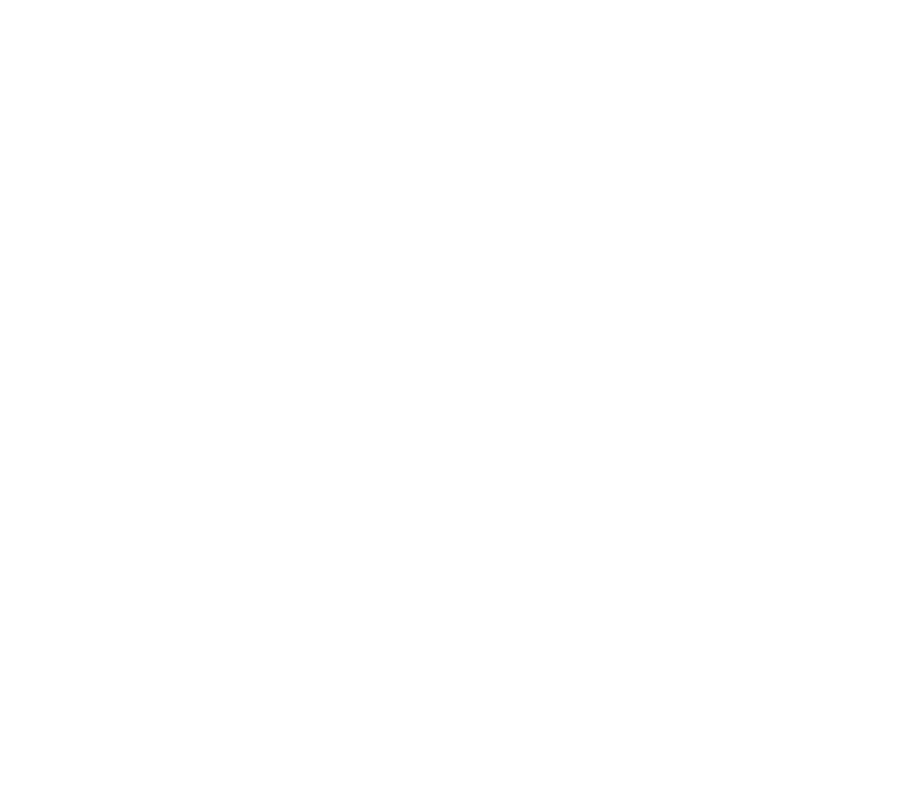
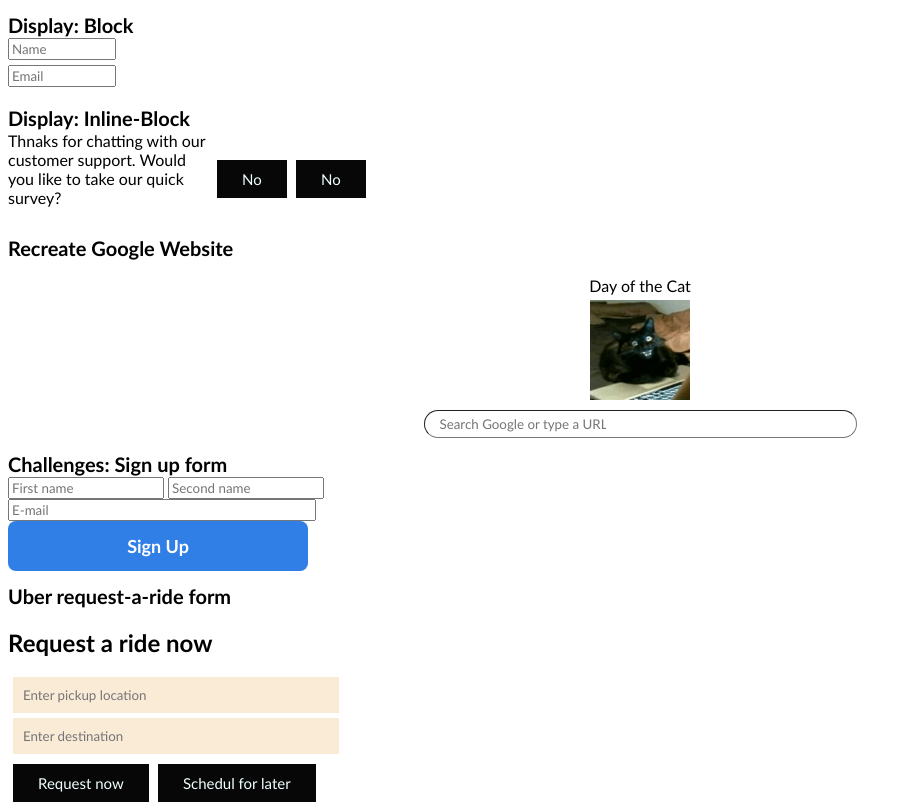
Before and after one commit to ObiWanAdobi/HTML-Exercises, a plain HTML site: page exercsie8.html in a window 1280 px wide. Shown: the whole page, without its empty margins (0-912 px from the left). Drawn offline with Linux system fonts and the light colour scheme.

Commit message:
Exercises 1-10

```diff
--- a/css/exercise6.css
+++ b/css/exercise6.css
@@ -0,0 +1,13 @@
+*{
+    font-family: 'Open Sans';
+}
+
+.model3{
+    font-style: bold;
+
+}
+
+a{
+    color: black;
+
+}
--- a/css/exercise7.css
+++ b/css/exercise7.css
@@ -0,0 +1,93 @@
+h {
+  font-family: "Courier New", Courier, monospace;
+}
+
+img {
+  margin: 10px 15px;
+}
+
+.cat1 {
+  width: 150px;
+  height: 150px;
+  border-radius: 30px;
+}
+
+.cat2 {
+  width: 150px;
+  height: 150px;
+  object-fit: cover;
+  object-position: center;
+}
+
+.cat3 {
+  width: 150px;
+  height: 150px;
+  border-radius: 100px;
+}
+
+#textbox1 {
+  font-size: 15px;
+  padding-top: 12px;
+  padding-bottom: 10px;
+  padding-left: 10px;
+  padding-right: 10px;
+  border-radius: 6px;
+  border-color: bisque;
+  border-width: 1px;
+  border-style: solid;
+}
+
+#textbox2 {
+  font-size: 15px;
+  border-radius: 15px;
+  border-width: 1px;
+  border-color: rgb(8, 214, 214);
+  padding: 10px 100px 10px 5px;
+}
+
+#textbox3 {
+}
+.mail {
+  font-family: sans-serif;
+  padding: 10px 170px 0px 0px;
+  margin: 0px 0px 5px 0px;
+  color: rgb(104, 121, 136);
+}
+.text {
+  font-family: sans-serif;
+  color: rgb(104, 121, 136);
+  font-size: 10px;
+}
+
+.button1 {
+  background-color: rgb(65, 65, 228);
+  color: white;
+  padding: 10px 70px;
+  border-radius: 20px;
+  border: none;
+  vertical-align: middle;
+}
+
+.button2 {
+  background-color: rgb(10, 10, 247);
+  color: white;
+  padding: 5px 20px;
+  border-radius: 20px;
+  border: none;
+  font-weight: bold;
+  vertical-align: middle;
+}
+.cattwitter {
+  width: 50px;
+  height: 50px;
+  border-radius: 100px;
+  vertical-align: middle;
+  border: none;
+}
+
+.mail2 {
+  font-family: sans-serif;
+  padding: 10px 170px 0px 0px;
+  color: rgb(104, 121, 136);
+  vertical-align: middle;
+}
--- a/css/exercsie8.css
+++ b/css/exercsie8.css
@@ -0,0 +1,96 @@
+* {
+  font-family: "Trebuchet MS", "Lucida Sans Unicode", "Lucida Grande",
+    "Lucida Sans", Arial, sans-serif;
+}
+
+h1 {
+  font-size: 20px;
+  margin-bottom: 1px;
+}
+
+#text1 {
+  display: block;
+  margin-bottom: 5px;
+  width: 100px;
+}
+
+#text2 {
+  width: 100px;
+  margin-bottom: 5px;
+  display: inline;
+  display: inline-block;
+}
+
+.paragraph1 {
+  vertical-align: middle;
+  display: inline-block;
+  width: 200px;
+  margin-top: 0px;
+}
+.button1 {
+  vertical-align: middle;
+}
+.google {
+  border-radius: 30px;
+  padding: 5px 250px 5px 15px;
+  display: block;
+  border-width: 1px;
+}
+.catpic {
+  margin: 0px;
+  margin-bottom: 10px;
+  width: 100px;
+  height: 100px;
+  display: block;
+}
+
+.cat1 {
+  display: block;
+  margin-bottom: 5px;
+}
+
+#textinput1,
+#textinput2 {
+  width: 148px;
+  min-width: 148px;
+}
+
+#textinput3 {
+  width: 300px;
+  min-width: 300px;
+  display: block;
+}
+
+#inputform {
+  background-color: rgb(47, 127, 231);
+  color: white;
+  border: none;
+  width: 300px;
+  padding-top: 14px;
+  padding-bottom: 14px;
+  font-size: 18px;
+  font-weight: bold;
+  border-radius: 8px;
+}
+
+.text1,
+.text2 {
+  padding: 10px 10px;
+  padding-right: 150px;
+  margin: 5px 5px;
+  background-color: antiquewhite;
+  border: none;
+  display: block;
+}
+
+
+.button1 {
+  display: inline-block;
+  border: none;
+  font-size: 15px;
+  background-color: rgb(7, 7, 7);
+  padding: 10px 25px;
+  margin-left: 5px;
+  margin-top: 5px;
+  color: azure;
+}
--- a/exercsie8.html
+++ b/exercsie8.html
@@ -4,7 +4,45 @@
     <meta charset="UTF-8" />
     <meta http-equiv="X-UA-Compatible" content="IE=edge" />
     <meta name="viewport" content="width=device-width, initial-scale=1.0" />
+    <link rel="stylesheet" href="./css/exercsie8.css" />
     <title>Display Block and Inline-Block</title>
   </head>
-  <body></body>
+  <body>
+    <h1>Display: Block</h1>
+    <input type="text" placeholder="Name" id="text1" />
+    <input type="text" placeholder="Email" id="text2" />
+
+    <h1>Display: Inline-Block</h1>
+    <p class="paragraph1">
+      Thnaks for chatting with our customer support. Would you like to take our
+      quick survey?
+    </p>
+    <button class="button1">No</button>
+    <button class="button1">No</button>
+
+    <h1>Recreate Google Website</h1>
+    <center>
+      <p class="cat1">Day of the Cat</p>
+      <img src="./img/cat1.png" alt="" class="catpic" />
+      <input
+        type="text"
+        placeholder="Search Google or type a URL"
+        class="google"
+      />
+    </center>
+
+    <h1>Challenges: Sign up form</h1>
+    <input type="text" id="textinput1" placeholder="First name"></input>
+    <input type="text" id="textinput2" placeholder="Second name"></input>
+    <input type="text" id="textinput3" placeholder="E-mail"></input>
+    <button id="inputform">Sign Up</button>
+
+    <h1>Uber request-a-ride form</h1>
+    <h2>Request a ride now</h2>
+    <input type="text" class="text1" placeholder="Enter pickup location">
+    <input type="text" class="text1" placeholder="Enter destination">
+    <button class="button1">Request now</button>
+    <button class="button1">Schedul for later</button>
+
+  </body>
 </html>
```
Also changed, not shown: exercise6.html (+7 -1 lines), exercise9.html (+5 -2 lines), exercsie10.html (+1 -0 lines), exercsie7.html (+32 -1 lines), index.html (+3 -3 lines), img/cat1.png (added), img/cat2.png (added), img/lel.png (added).
